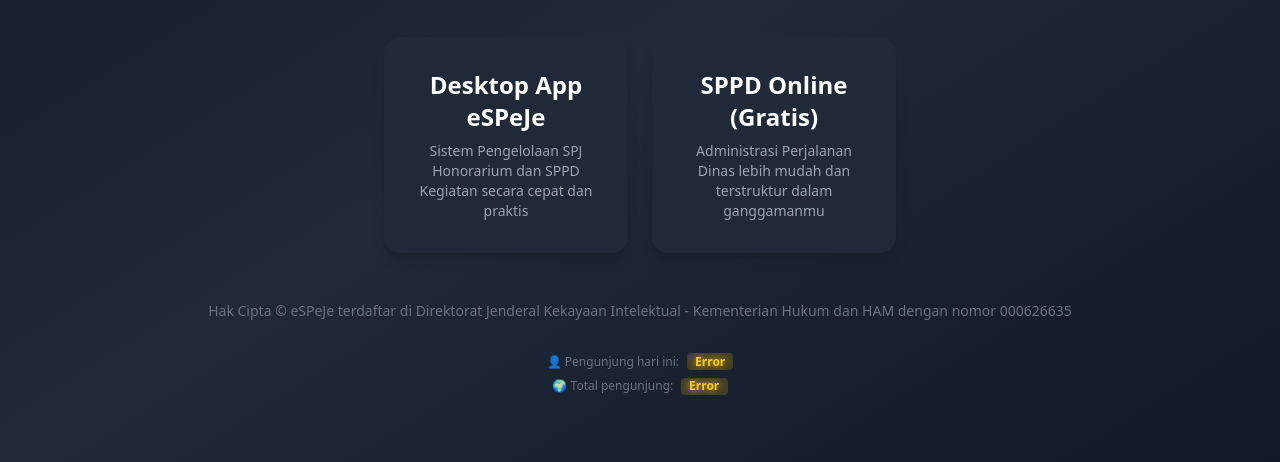
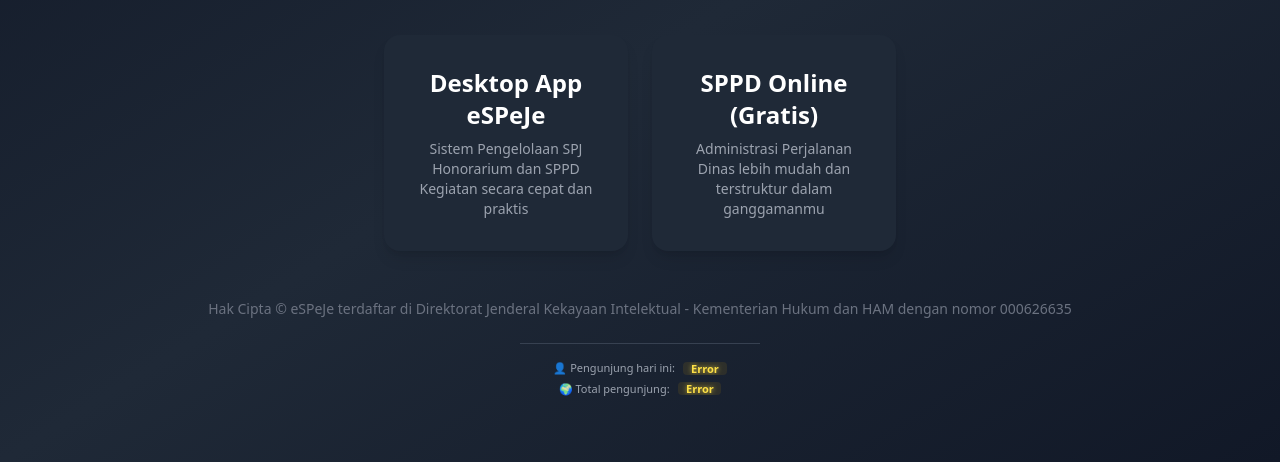
Before and after one commit to espeje-tommy/dashboard, a plain HTML site: page index.html in a window 1280 px wide. Shown: the part 338-800 px from the top of the page. Drawn offline with nearby package versions, Linux system fonts and the light colour scheme; no server answers.

Commit message:
Update index.html

```diff
--- a/index.html
+++ b/index.html
@@ -31,8 +31,8 @@
     /* Glow pulse lembut pada angka */
     .pulse { animation: pulseGlow 1.5s infinite; }
     @keyframes pulseGlow {
-      0%,100% { text-shadow: 0 0 3px rgba(250,204,21,.6); }
-      50% { text-shadow: 0 0 8px rgba(250,204,21,1); }
+      0%,100% { text-shadow: 0 0 2px rgba(253,224,71,.5); }
+      50% { text-shadow: 0 0 6px rgba(253,224,71,.8); }
     }
 
     /* Odometer rolling */
@@ -41,8 +41,8 @@
       align-items: center;
       justify-content: center;
       overflow: hidden;
-      height: 1.4em;
-      line-height: 1.4em;
+      height: 1.2em;
+      line-height: 1.2em;
     }
     .odometer .digit { display: block; transition: transform .45s ease-out; will-change: transform; }
   </style>
@@ -84,18 +84,21 @@
       Hak Cipta © eSPeJe terdaftar di Direktorat Jenderal Kekayaan Intelektual - Kementerian Hukum dan HAM dengan nomor 000626635
     </div>
 
+    <!-- Garis pemisah -->
+    <div class="border-t border-gray-700 mt-6 mb-4 w-60 mx-auto fade-in"></div>
+
     <!-- Hit Counter -->
-    <div class="mt-8 text-gray-500 text-xs space-y-2 fade-in">
+    <div class="text-gray-400 text-[11px] space-y-1 fade-in">
       <div class="flex items-center justify-center gap-2">
         <span>👤 Pengunjung hari ini:</span>
-        <span id="daily-odo" class="odometer px-2 py-0.5 rounded bg-yellow-500/20 text-yellow-400 font-bold">
-          <span id="daily-counter" class="digit pulse text-xs">0</span>
+        <span id="daily-odo" class="odometer px-2 py-0.5 rounded bg-yellow-500/10 text-yellow-300 font-semibold">
+          <span id="daily-counter" class="digit pulse text-[11px]">0</span>
         </span>
       </div>
       <div class="flex items-center justify-center gap-2">
         <span>🌍 Total pengunjung:</span>
-        <span id="total-odo" class="odometer px-2 py-0.5 rounded bg-yellow-500/20 text-yellow-400 font-bold">
-          <span id="total-counter" class="digit pulse text-xs">0</span>
+        <span id="total-odo" class="odometer px-2 py-0.5 rounded bg-yellow-500/10 text-yellow-300 font-semibold">
+          <span id="total-counter" class="digit pulse text-[11px]">0</span>
         </span>
       </div>
     </div>
```
